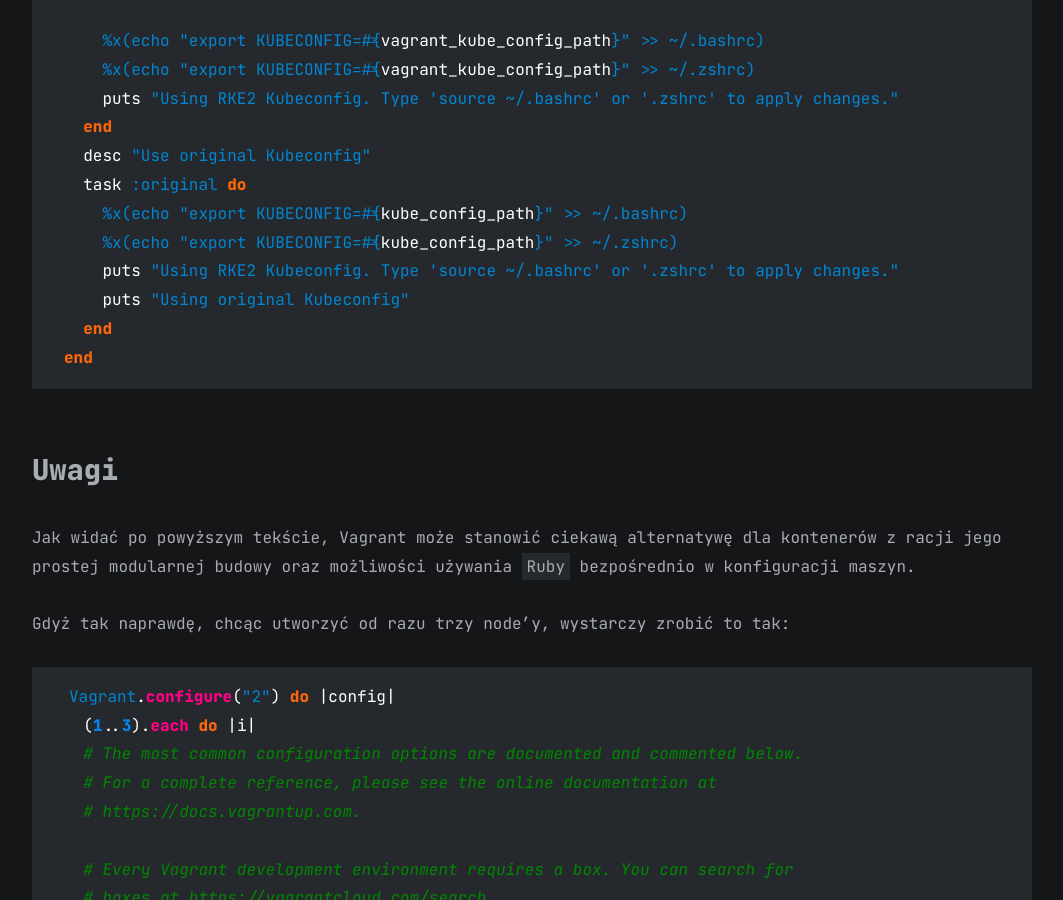
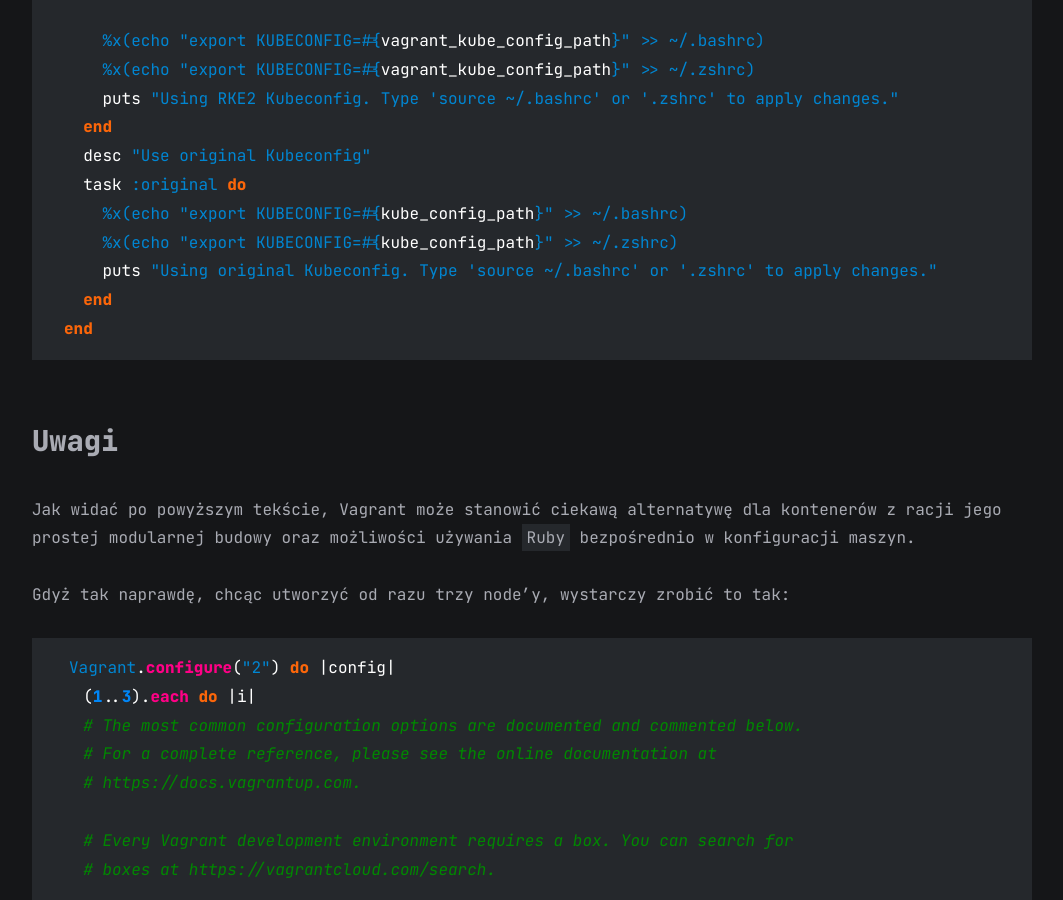
Before and after one commit to mikelogaciuk/mikelogaciuk.github.io, a Jekyll site: the page built from all_collections/_posts/2022-12-12-uruchamiamy-wlasne-k8s-z-vagrantem.md, in a window 1280 px wide and 900 px high, scrolled down 8930 px. Shown: the whole window, without its empty margins (108-1171 px from the left). Built offline with Jekyll 4.4.1, drawn with Linux system fonts in a browser that asks for light colours.

Commit message:
Fix typo

````diff
--- a/all_collections/_posts/2022-12-12-uruchamiamy-wlasne-k8s-z-vagrantem.md
+++ b/all_collections/_posts/2022-12-12-uruchamiamy-wlasne-k8s-z-vagrantem.md
@@ -291,8 +291,7 @@ namespace :config do
   task :original do
     %x(echo "export KUBECONFIG=#{kube_config_path}" >> ~/.bashrc)
     %x(echo "export KUBECONFIG=#{kube_config_path}" >> ~/.zshrc)
-    puts "Using RKE2 Kubeconfig. Type 'source ~/.bashrc' or '.zshrc' to apply changes."
-    puts "Using original Kubeconfig"
+    puts "Using original Kubeconfig. Type 'source ~/.bashrc' or '.zshrc' to apply changes."
   end
 end
 ```
````
